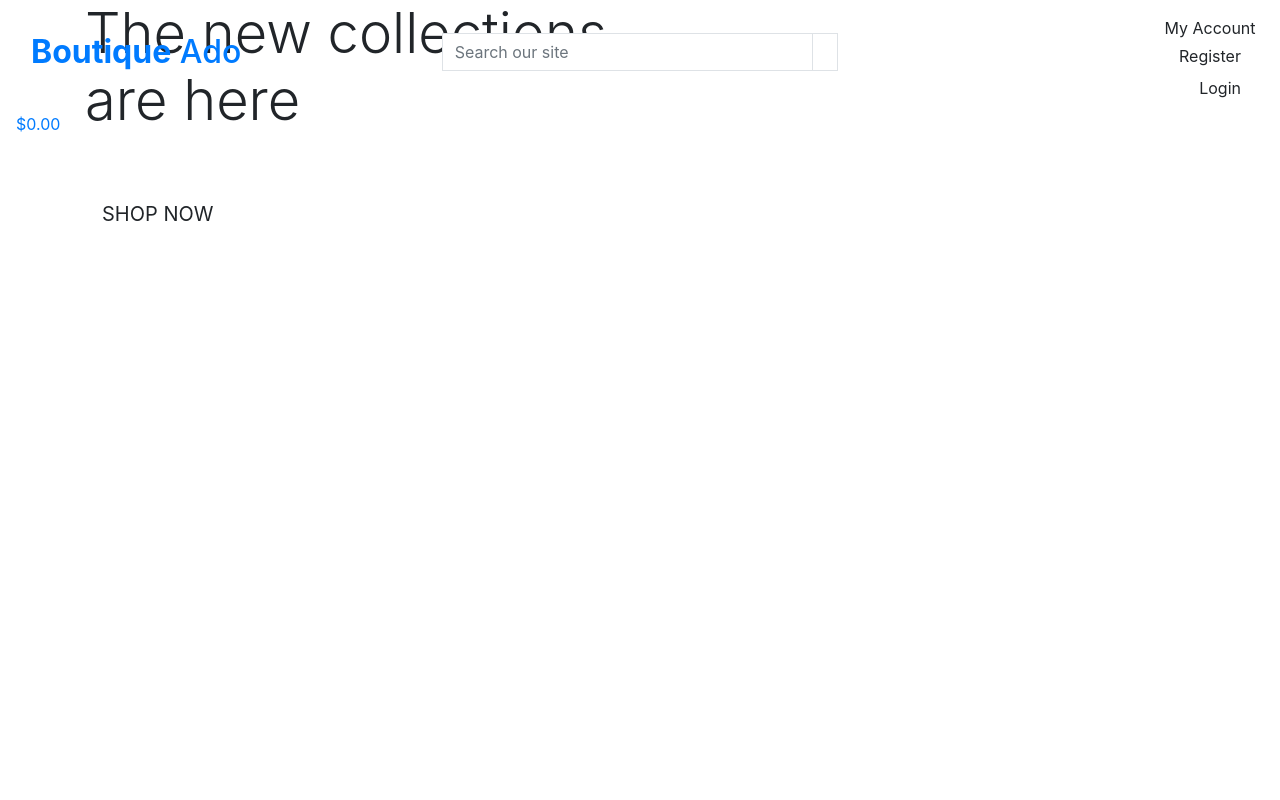
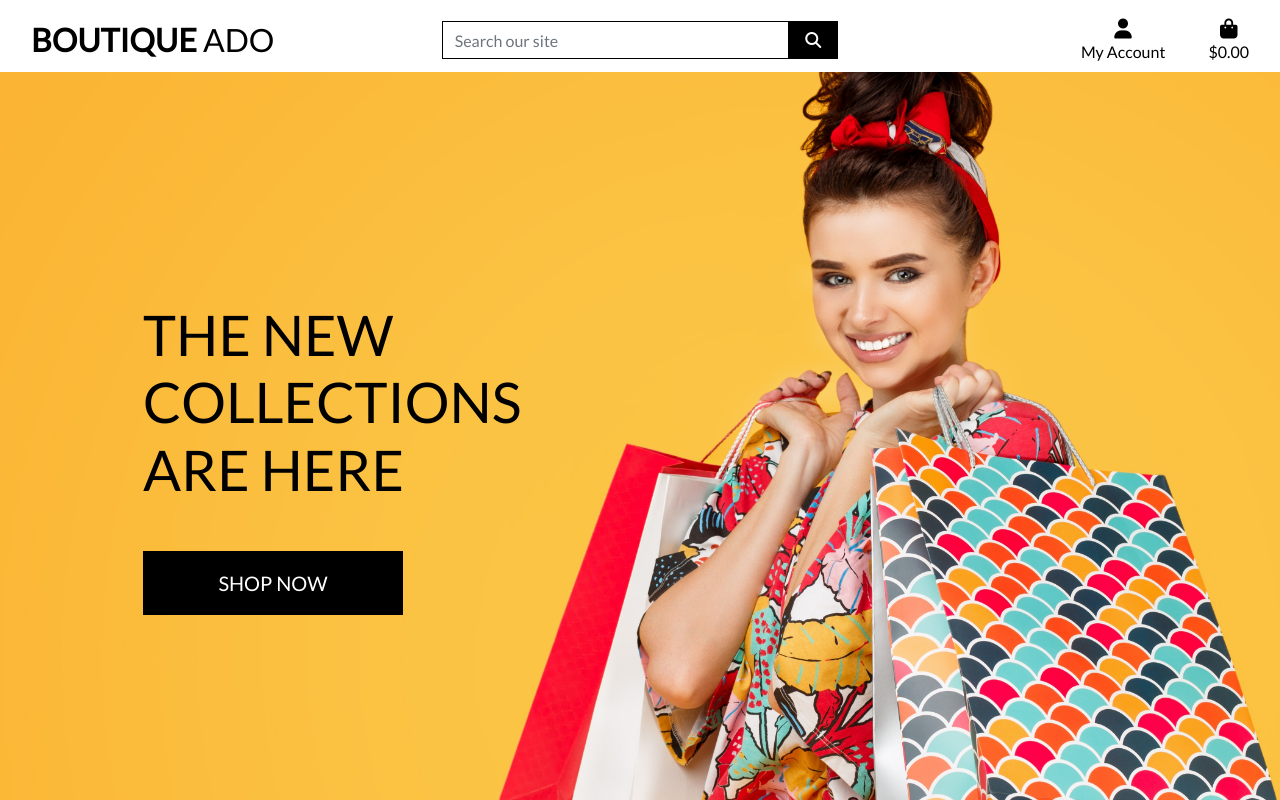
Before and after one commit to Nicole215/boutique_ado, a Django app: page / in a window 1280 px wide. Run offline with Django 3.2, Linux system fonts and the light colour scheme; some libraries are stand-ins or nearby versions.

Commit message:
Complete homepage header and css

```diff
--- a/boutique_ado/settings.py
+++ b/boutique_ado/settings.py
@@ -148,6 +148,10 @@ USE_TZ = True
 # https://docs.djangoproject.com/en/3.2/howto/static-files/
 
 STATIC_URL = '/static/'
+STATICFILES_DIRS = (os.path.join(BASE_DIR, 'static'),)
+
+MEDIA_URL = '/media/'
+MEDIA_ROOT = os.path.join(BASE_DIR, 'media')
 
 # Default primary key field type
 # https://docs.djangoproject.com/en/3.2/ref/settings/#default-auto-field
--- a/boutique_ado/urls.py
+++ b/boutique_ado/urls.py
@@ -15,9 +15,11 @@ Including another URLconf
 """
 from django.contrib import admin
 from django.urls import path, include
+from django.conf import settings
+from django.conf.urls.static import static
 
 urlpatterns = [
     path('admin/', admin.site.urls),
     path('accounts/', include('allauth.urls')),
     path('', include('home.urls')),
-]
+] + static(settings.MEDIA_URL, document_root=settings.MEDIA_ROOT)
--- /dev/null
+++ b/static/css/base.css
@@ -0,0 +1,81 @@
+html {
+    height: 100%;
+}
+
+body {
+    background: url('/media/homepage_background_cropped.jpg') no-repeat center center fixed;
+    background-size: cover;
+    height: calc(100vh - 164px);
+    color: #555;
+    font-family: 'Lato';
+}
+
+/* from Bulma */
+.icon {
+    align-items: center;
+    display: inline-flex;
+    justify-content: center;
+    height: 1.5rem;
+    width: 1.5rem;
+}
+
+.logo-font {
+    text-transform: uppercase;
+}
+
+.main-logo-link {
+    width: fit-content;
+}
+
+.shop-now-button {
+    background: black;
+    color: white;
+    min-width: 260px;
+}
+
+.btn-black {
+    background: black;
+    color: white;
+}
+
+.shop-now-button:hover,
+.shop-now-button:active,
+.shop-now-button:focus,
+.btn-black:hover,
+.btn-black:active,
+.btn-black:focus {
+    background: #222;
+    color: white;
+}
+
+.text-black {
+    color: #000 !important;
+}
+
+.border-black {
+    border: 1px solid black !important;
+}
+
+/* -------------------------------- Media Queries */
+
+/* Slightly larger container on xl screens */
+@media (min-width: 1200px) {
+  .container {
+    max-width: 80%;
+  }
+}
+
+/* fixed top navbar only on medium and up */
+@media (min-width: 992px) {
+    .fixed-top-desktop-only {
+        position: fixed;
+        top: 0;
+        right: 0;
+        left: 0;
+        z-index: 1030;
+    }
+
+    .header-container {
+        padding-top: 164px;
+    }
+}
--- a/templates/base.html
+++ b/templates/base.html
@@ -15,16 +14,19 @@
     {% endblock %}
 
     {% block corecss %}
-        <link rel="stylesheet" href="https://cdn.jsdelivr.net/npm/bootstrap@4.6.2/dist/css/bootstrap.min.css" integrity="sha384-xOolHFLEh07PJGoPkLv1IbcEPTNtaed2xpHsD9ESMhqIYd0nLMwNLD69Npy4HI+N" crossorigin="anonymous">
+        <link rel="stylesheet" href="https://stackpath.bootstrapcdn.com/bootstrap/4.4.1/css/bootstrap.min.css" integrity="sha384-Vkoo8x4CGsO3+Hhxv8T/Q5PaXtkKtu6ug5TOeNV6gBiFeWPGFN9MuhOf23Q9Ifjh" crossorigin="anonymous">
+        <link rel="stylesheet" href="https://fonts.googleapis.com/css?family=Lato&display=swap">
+        <link rel="stylesheet" href="{% static 'css/base.css' %}">
     {% endblock %}
 
     {% block extra_css %}
     {% endblock %}
 
     {% block corejs %}
-        <script src="https://cdn.jsdelivr.net/npm/jquery@3.5.1/dist/jquery.min.js" integrity="sha256-9/aliU8dGd2tb6OSsuzixeV4y/faTqgFtohetphbbj0=" crossorigin="anonymous"></script>
-        <script src="https://cdn.jsdelivr.net/npm/popper.js@1.16.1/dist/umd/popper.min.js" integrity="sha384-9/reFTGAW83EW2RDu2S0VKaIzap3H66lZH81PoYlFhbGU+6BZp6G7niu735Sk7lN" crossorigin="anonymous"></script>
-        <script src="https://cdn.jsdelivr.net/npm/bootstrap@4.6.2/dist/js/bootstrap.min.js" integrity="sha384-+sLIOodYLS7CIrQpBjl+C7nPvqq+FbNUBDunl/OZv93DB7Ln/533i8e/mZXLi/P+" crossorigin="anonymous"></script>
+        <script src="https://kit.fontawesome.com/e9c73d7092.js" crossorigin="anonymous"></script>
+        <script src="https://code.jquery.com/jquery-3.4.1.slim.min.js" integrity="sha384-J6qa4849blE2+poT4WnyKhv5vZF5SrPo0iEjwBvKU7imGFAV0wwj1yYfoRSJoZ+n" crossorigin="anonymous"></script>
+        <script src="https://cdn.jsdelivr.net/npm/popper.js@1.16.0/dist/umd/popper.min.js" integrity="sha384-Q6E9RHvbIyZFJoft+2mJbHaEWldlvI9IOYy5n3zV9zzTtmI3UksdQRVvoxMfooAo" crossorigin="anonymous"></script>
+        <script src="https://stackpath.bootstrapcdn.com/bootstrap/4.4.1/js/bootstrap.min.js" integrity="sha384-wfSDF2E50Y2D1uUdj0O3uMBJnjuUD4Ih7YwaYd1iqfktj0Uod8GCExl3Og8ifwB6" crossorigin="anonymous"></script>
     {% endblock %}
 
     {% block extra_js %}
@@ -34,7 +36,7 @@
   </head>
   <body>
     <header class="container-fluid fixed-top">
-        <div class="row">
+        <div id="topnav" class="row bg-white pt-lg-2 d-none d-lg-flex">
             <div class="col-12 col-lg-4 my-auto py-1 py-lg-0 text-center text-lg-left">
                 <a href="{% url 'home' %}" class="nav-link main-logo-link">
                     <h2 class="logo-font text-black my-0"><strong>Boutique</strong> Ado</h2>
```
Also changed, not shown: other parts of templates/base.html (+3 -3 lines), media/homepage_background_cropped.jpg (added).
